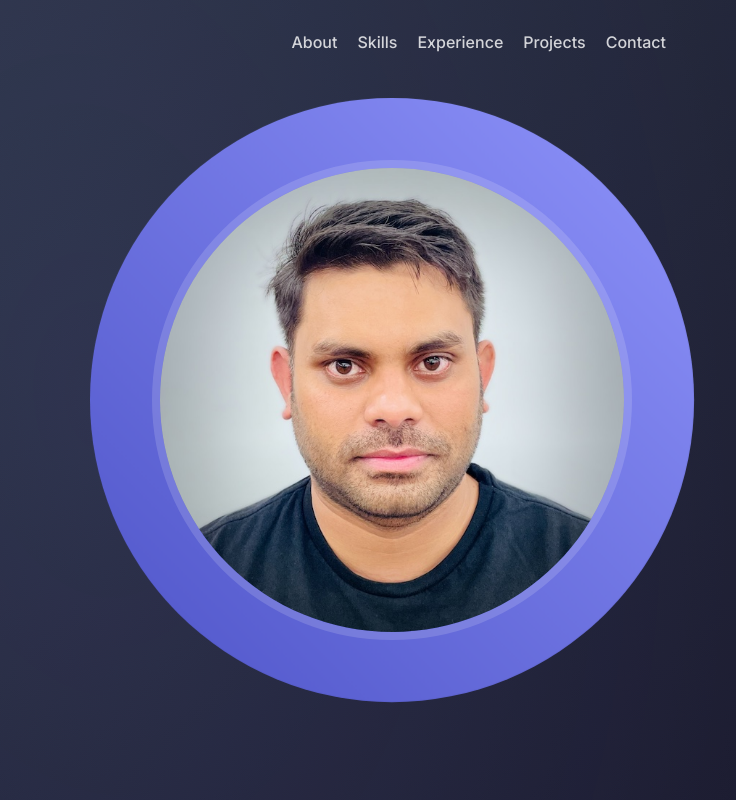
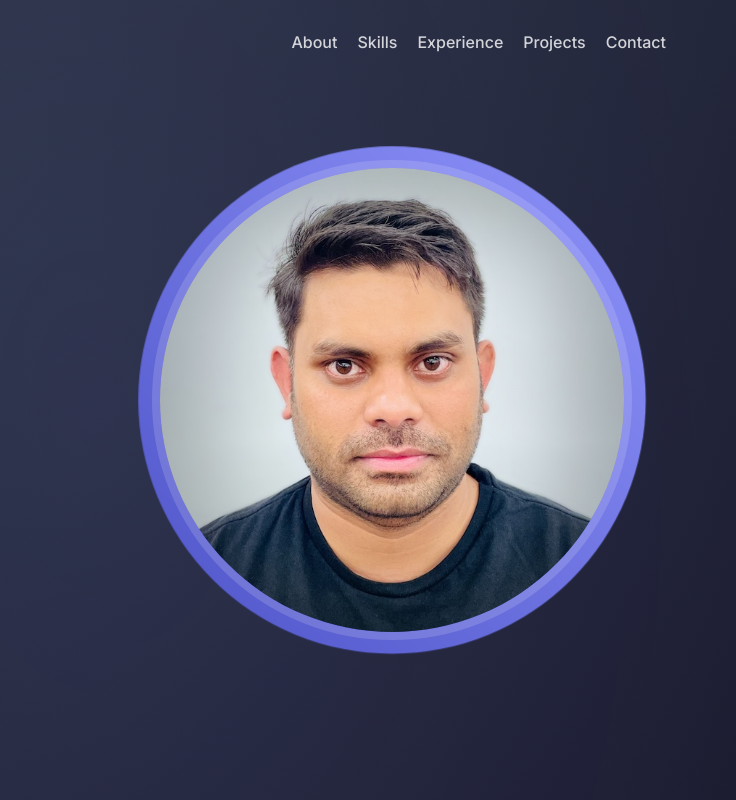
Before and after one commit to PareshMahya/profile, a plain HTML site: page index.html in a window 1280 px wide. Shown: the top 800 px of the page, 544-1280 px from the left. Drawn offline with nearby package versions, Linux system fonts and the light colour scheme.

Commit message:
Fix: add update index.html code

```diff
--- a/css/style.css
+++ b/css/style.css
@@ -331,8 +331,8 @@ header .lead {
 .hero-image::before {
   content: "";
   position: absolute;
-  width: 125%;
-  height: 125%;
+  width: 105%;
+  height: 105%;
   top: 50%;
   left: 50%;
   transform: translate(-50%, -50%);
```
